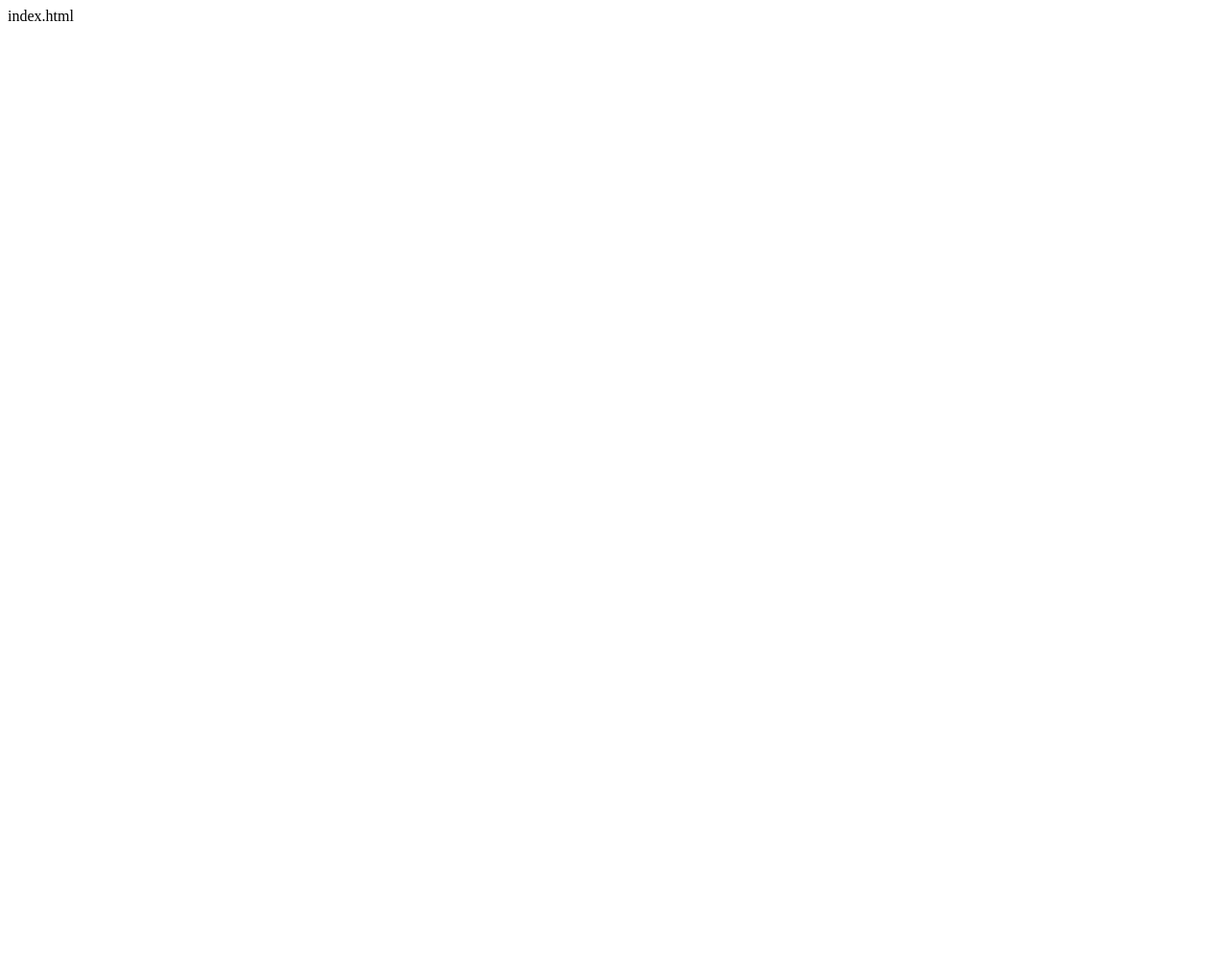
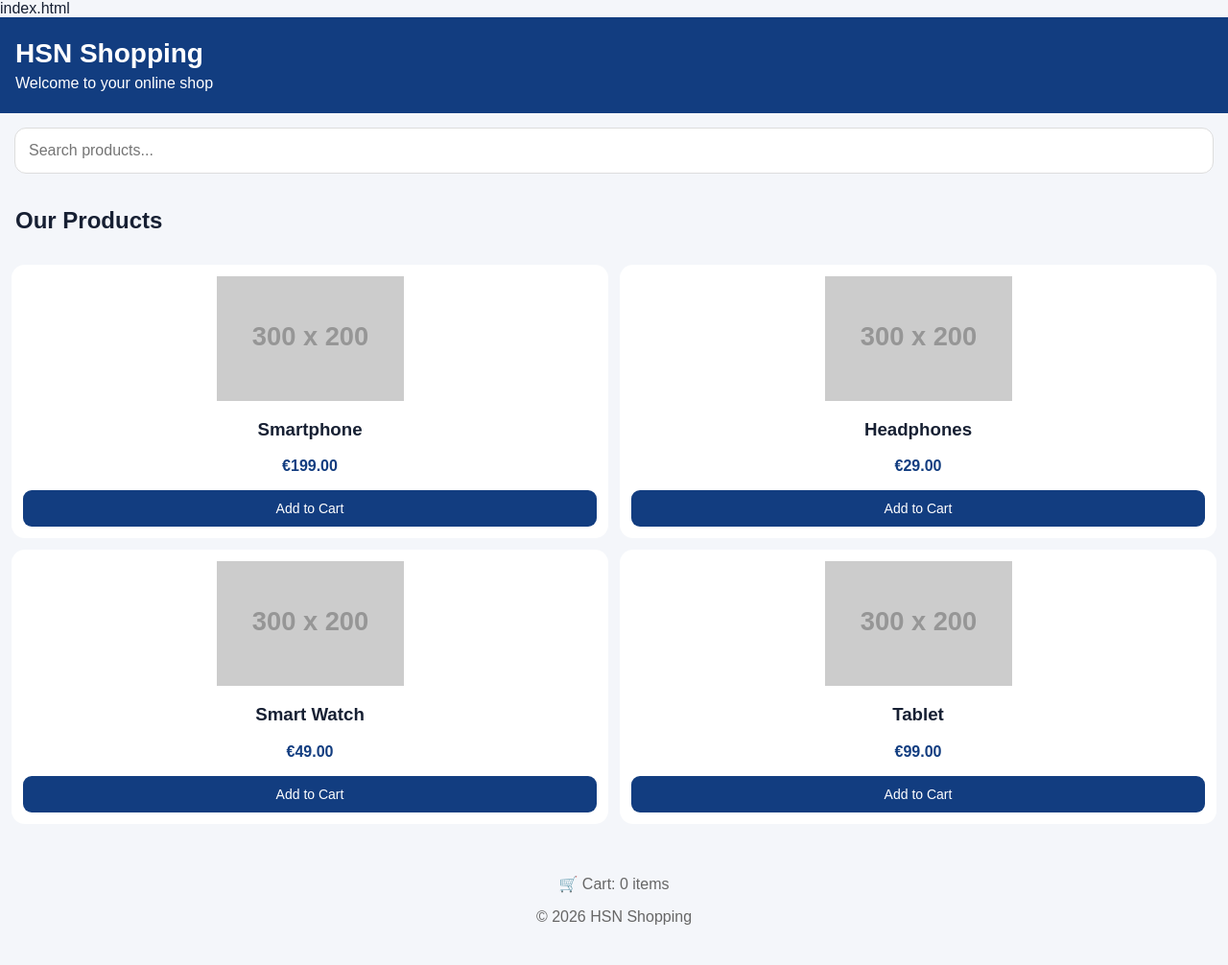
Before and after one commit to h3136213-ai/HSN-Shopping---Online-Shopping-App, a plain HTML site: page index.html in a window 1280 px wide. Shown: the whole page at 96% size. Before the commit the page ends 800 px from the top, so only its background shows below. Drawn offline with Linux system fonts and the light colour scheme; placeholder pictures from the web are drawn by us.

Commit message:
Update index.html

```diff
--- a/index.html
+++ b/index.html
@@ -1 +1,79 @@
 index.html
+<!DOCTYPE html>
+<html lang="en">
+<head>
+<meta charset="UTF-8">
+<meta name="viewport" content="width=device-width, initial-scale=1.0">
+<title>HSN Shopping</title>
+<style>
+*{box-sizing:border-box}
+body{margin:0;font-family:Arial;background:#f4f6fa;color:#172033}
+header{background:#123d80;color:white;padding:22px 16px}
+header h1{margin:0;font-size:28px}
+header p{margin:6px 0 0}
+.search{padding:15px}
+input{width:100%;padding:14px;border:1px solid #ddd;border-radius:12px;font-size:16px}
+h2{padding:0 16px}
+.products{display:grid;grid-template-columns:1fr 1fr;gap:12px;padding:12px}
+.product{background:white;padding:12px;border-radius:14px;text-align:center}
+.product img{width:100%;height:130px;object-fit:contain}
+.price{font-weight:bold;color:#123d80}
+button{background:#123d80;color:white;border:0;border-radius:9px;padding:11px;width:100%;font-size:14px}
+footer{text-align:center;padding:25px;color:#666}
+</style>
+</head>
+<body>
+<header>
+<h1>HSN Shopping</h1>
+<p>Welcome to your online shop</p>
+</header>
+<div class="search">
+<input id="search" placeholder="Search products..." oninput="filterProducts()">
+</div>
+<h2>Our Products</h2>
+<div class="products" id="products">
+<div class="product">
+<img src="https://placehold.co/300x200?text=Smartphone" alt="Smartphone">
+<h3>Smartphone</h3>
+<p class="price">€199.00</p>
+<button onclick="addCart('Smartphone')">Add to Cart</button>
+</div>
+<div class="product">
+<img src="https://placehold.co/300x200?text=Headphones" alt="Headphones">
+<h3>Headphones</h3>
+<p class="price">€29.00</p>
+<button onclick="addCart('Headphones')">Add to Cart</button>
+</div>
+<div class="product">
+<img src="https://placehold.co/300x200?text=Watch" alt="Watch">
+<h3>Smart Watch</h3>
+<p class="price">€49.00</p>
+<button onclick="addCart('Smart Watch')">Add to Cart</button>
+</div>
+<div class="product">
+<img src="https://placehold.co/300x200?text=Tablet" alt="Tablet">
+<h3>Tablet</h3>
+<p class="price">€99.00</p>
+<button onclick="addCart('Tablet')">Add to Cart</button>
+</div>
+</div>
+<footer>
+<p id="cart">🛒 Cart: 0 items</p>
+<p>© 2026 HSN Shopping</p>
+</footer>
+<script>
+let count=0;
+function addCart(name){
+count++;
+document.getElementById('cart').textContent='🛒 Cart: '+count+' items';
+alert(name+' added to cart!');
+}
+function filterProducts(){
+let q=document.getElementById('search').value.toLowerCase();
+document.querySelectorAll('.product').forEach(p=>{
+p.style.display=p.textContent.toLowerCase().includes(q)?'block':'none';
+});
+}
+</script>
+</body>
+</html>
```
